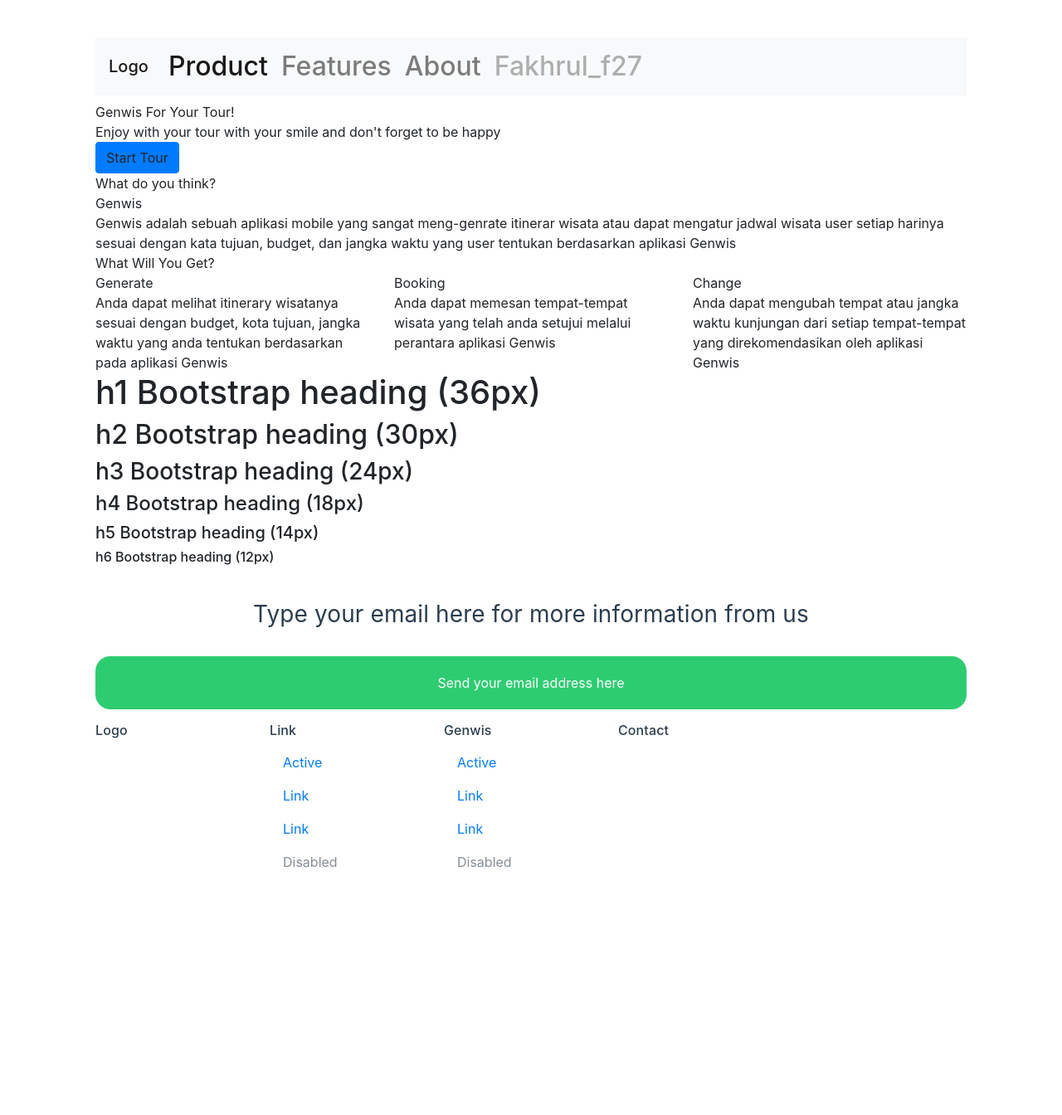
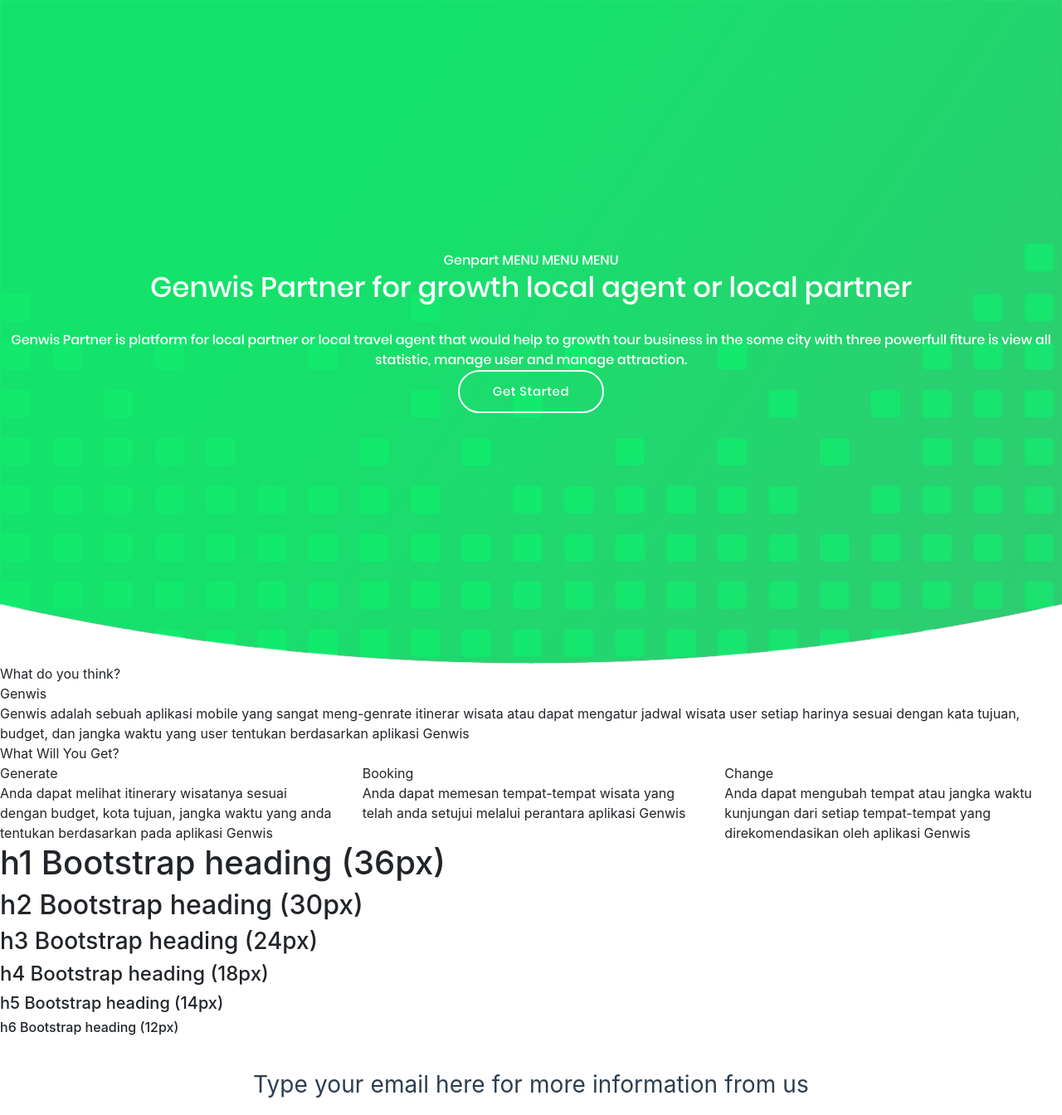
Before and after one commit to Genwis/Frontend, a PHP site: page / in a window 1280 px wide. Shown: the top 1344 px of the page at 83% size. Before the commit the page ends 1046 px from the top, so only its background shows below. Run offline with PHP 8.4, Linux system fonts and the light colour scheme; some libraries are stand-ins or nearby versions.

Commit message:
added landing page

```diff
--- a/css/damzmicin.css
+++ b/css/damzmicin.css
@@ -26,7 +26,7 @@ a.nound{
 
 }
 .logog{
-	font-size: 24px;
+	font-size: 20px;
 	color:#2ecc71;
 	display: block;
 	    padding-bottom: 22px;
--- /dev/null
+++ b/css/homemicin.css
@@ -0,0 +1,49 @@
+html{
+	height: 100%;
+}
+body{
+height: 100%;
+}
+.full{
+position: relative;
+    height: 100%;
+}
+
+#opener{
+	background-image: url('../property/ss-dashboard@3x.png');
+	background-repeat: no-repeat;
+    background-size: 100% 100%;
+	min-height: 100%;
+
+    display: table;
+    width: 100%;
+}
+.daleman{
+    display: table-cell;
+    vertical-align: middle;
+	text-align: center;
+	color: #fff;
+	font-family: Poppins;
+
+}
+.daleman h1{
+	  font-size: 34px;
+}
+.getstart{
+    font-family: Poppins;
+    font-size: 15px;
+    font-weight: 500;
+    font-style: normal;
+    font-stretch: normal;
+    line-height: normal;
+    letter-spacing: 0.6px;
+    text-align: left;
+    color: #ffffff;
+    padding: 0 40px;
+    border-radius: 26px;
+    border: 2px solid #fff;
+    height: 52px;
+    display: table;
+    line-height: 48px;
+	margin: 0 auto;
+}
--- a/includes/dheader.php
+++ b/includes/dheader.php
@@ -1,6 +1,6 @@
 <div id='navleft'>
 <a class='logog nound' href='#'>
-Genwis
+Genpart
 </a>
 <div class='widg' id='utam'>
 <h4>MENU</h4>
--- a/index.php
+++ b/index.php
@@ -1,23 +1,38 @@
 <!DOCTYPE html>
 <html lang="en">
 <head>
-  <title>Genwis Test</title>
+  <title>Genpart</title>
   <meta charset="utf-8">
   <meta name="viewport" content="width=device-width, initial-scale=1">
   <link rel="stylesheet" href="./css/bootstrap.min.css">
   <script src="https://ajax.googleapis.com/ajax/libs/jquery/3.2.0/jquery.min.js"></script>
   <script src="./js/bootstrap.min.js"></script>
   <link rel="stylesheet" href="./css/damzmicin.css">
+  <link rel="stylesheet" href="./css/homemicin.css">
 </head>
 <body>
-<div class="container">
-<?php include ('includes/header.php'); ?>
+<div class="full">
+<div class='bag' id='opener'>
+<div class='daleman'>
+
+
+Genpart	MENU MENU MENU
+<br/>
+<h1>Genwis Partner for growth local agent or local partner</h1>
+<br/>
+Genwis Partner is platform for local partner or local travel agent that would help to growth tour business
+in the some city with three powerfull fiture is view all statistic, manage user and manage attraction.
+<br/>
+<!--<a class='btn btn-primary'>Get Started</a>-->
+<a href='#' class='getstart'>Get Started</a>
+</div>
+</div>
+
+
+
 <div class='micin part1'>
-Genwis For Your Tour!
-<br/>
-Enjoy with your tour with your smile and don't forget to be happy
-<br/>
-<a class='btn btn-primary'>Start Tour</a>
+
+
 </div>
 <div class='micin part2'>
 What do you think?
@@ -56,6 +71,7 @@ What Will You Get?
 <h5>h5 Bootstrap heading (14px)</h5>
 <h6>h6 Bootstrap heading (12px)</h6>
 <?php include ('includes/footer.php'); ?>
+
 </div>
 
 </body>
```
Also changed, not shown: login.php (added), property/ss-dashboard@3x.png (added).
